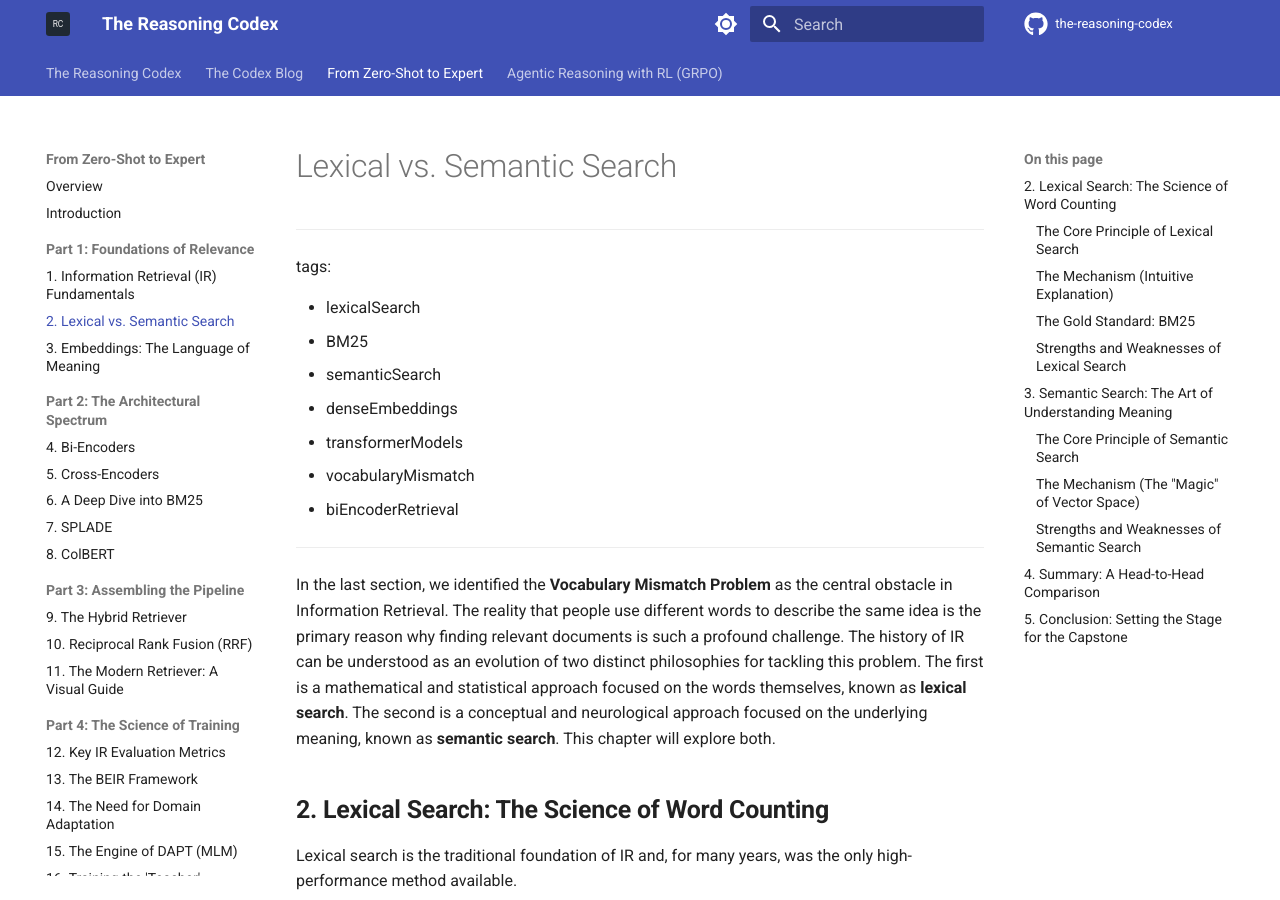
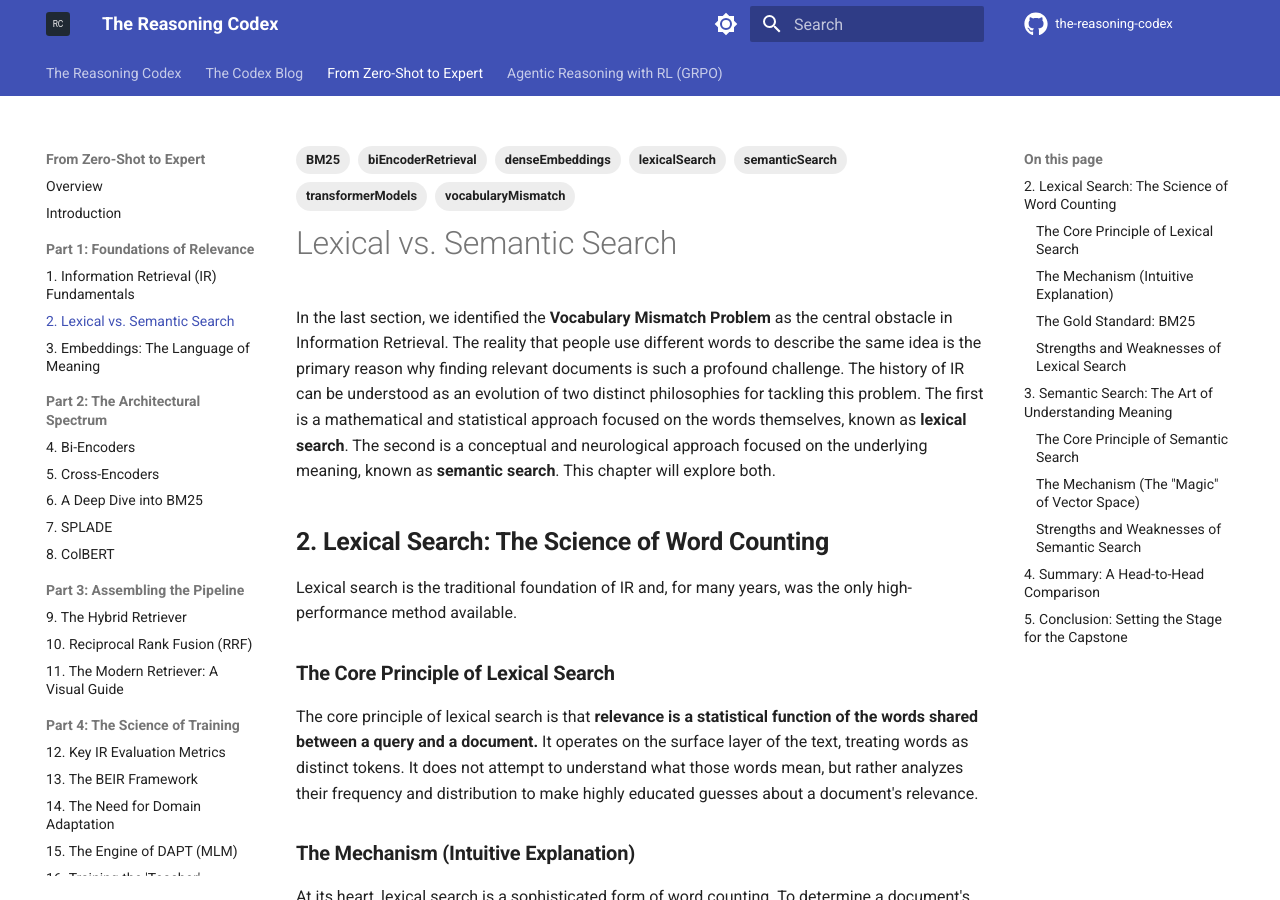
Before and after one commit to markeyser/colorless-green, an MkDocs documentation site: the page built from docs/01-retrieval-course/01-02-lexical-vs-semantic-search.md, in a window 1280 px wide and 900 px high. Built offline with MkDocs 1.6.1 and Material for MkDocs 9.7.7, drawn with Linux system fonts in a browser that asks for light colours; comment, search, counter and statistics services are not loaded; part of the change alters nothing that is shown.

Commit message:
docs: reposition chapter heading

```diff
--- a/docs/01-retrieval-course/01-02-lexical-vs-semantic-search.md
+++ b/docs/01-retrieval-course/01-02-lexical-vs-semantic-search.md
@@ -1,5 +1,3 @@
-# Lexical vs. Semantic Search
-
 ---
 tags:
 
@@ -10,8 +8,9 @@ tags:
 - transformerModels
 - vocabularyMismatch
 - biEncoderRetrieval
+---
 
----
+# Lexical vs. Semantic Search
 
 In the last section, we identified the **Vocabulary Mismatch Problem** as the central obstacle in Information Retrieval. The reality that people use different words to describe the same idea is the primary reason why finding relevant documents is such a profound challenge. The history of IR can be understood as an evolution of two distinct philosophies for tackling this problem. The first is a mathematical and statistical approach focused on the words themselves, known as **lexical search**. The second is a conceptual and neurological approach focused on the underlying meaning, known as **semantic search**. This chapter will explore both.
 
```
